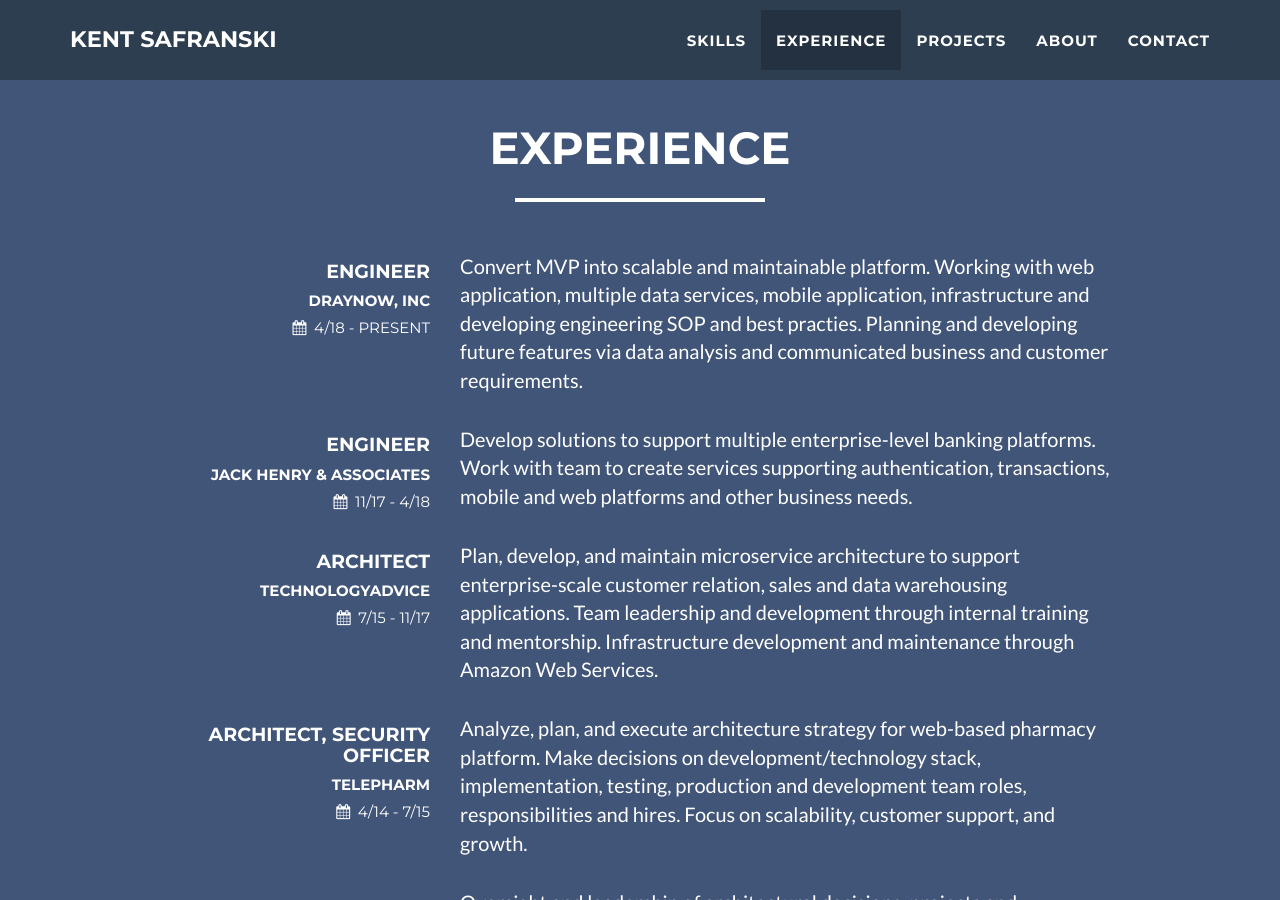
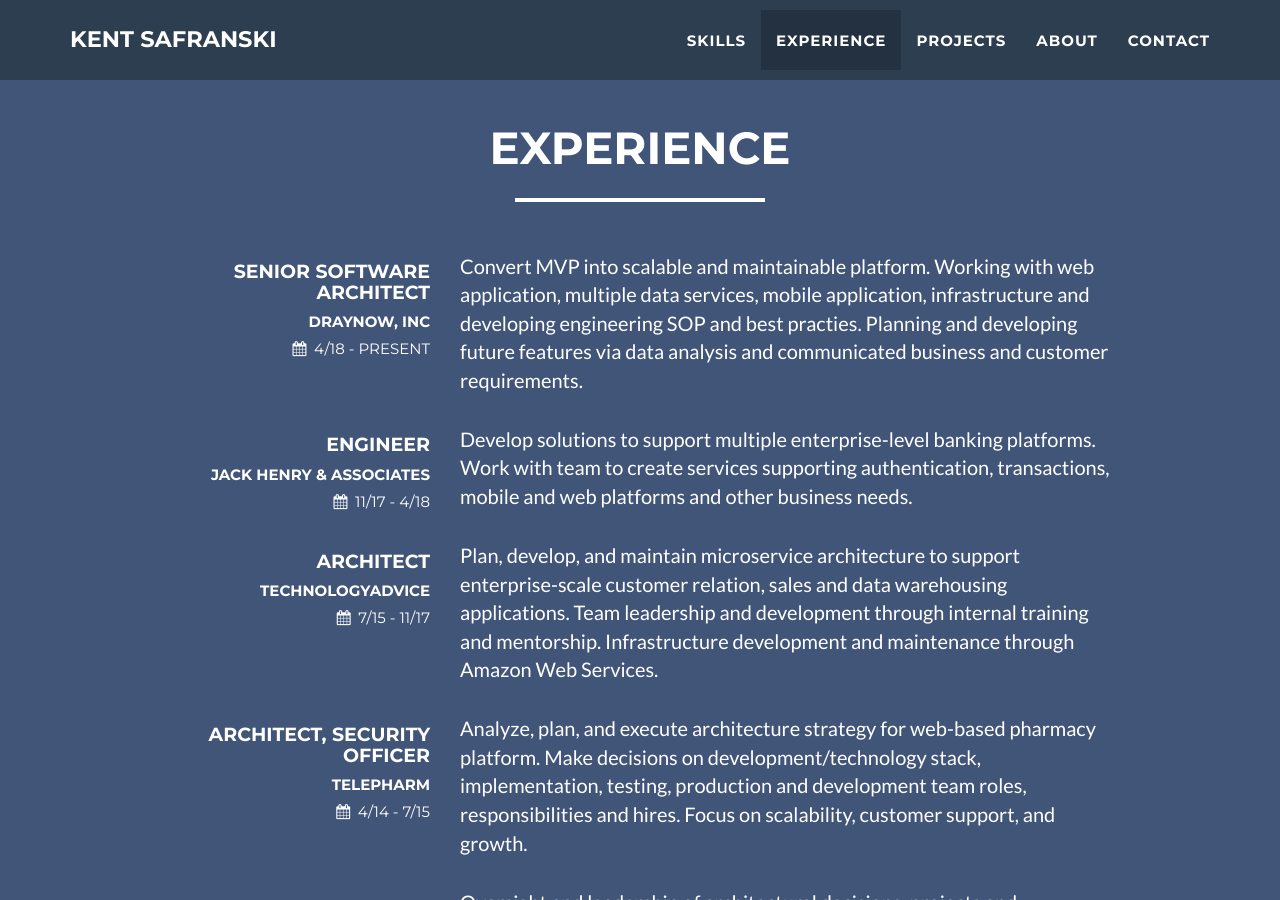
Before and after one commit to ksafranski/ksafranski.github.io, a Jekyll site: the page built from index.html, in a window 1280 px wide and 900 px high, scrolled down 2039 px. Built offline with Jekyll 4.4.1, drawn with Linux system fonts in a browser that asks for light colours.

Commit message:
update current title

```diff
--- a/_includes/experience.html
+++ b/_includes/experience.html
@@ -9,7 +9,7 @@
             </div>
             <div class="row">
                 <div class="col-lg-3 col-lg-offset-1 section-heading">
-                    <h4>Engineer</h4>
+                    <h4>Senior Software Architect</h4>
                     <h5>DrayNow, Inc</h5>
                     <h5 class="experience-date"><i class="fa fa-calendar"></i>4/18 - Present</h5>
                 </div>
```
